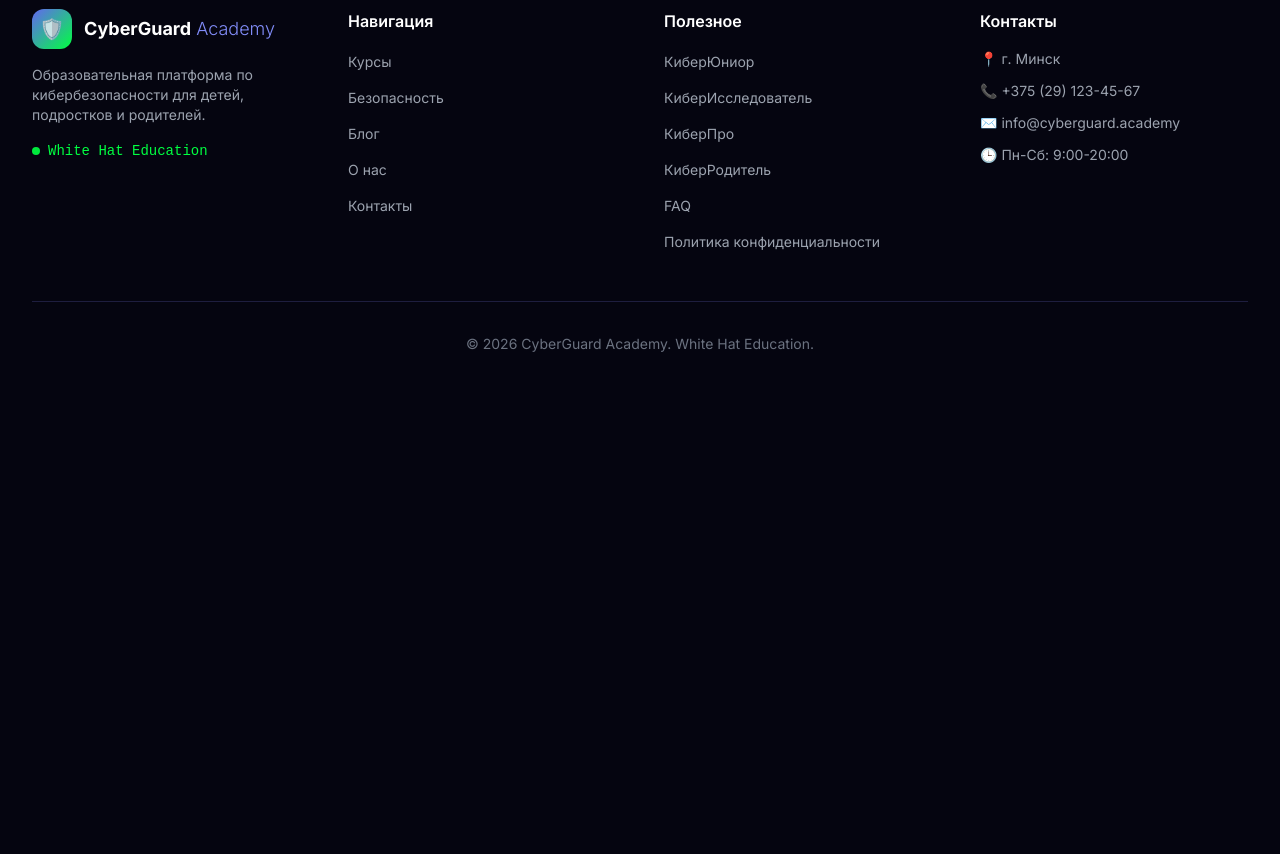
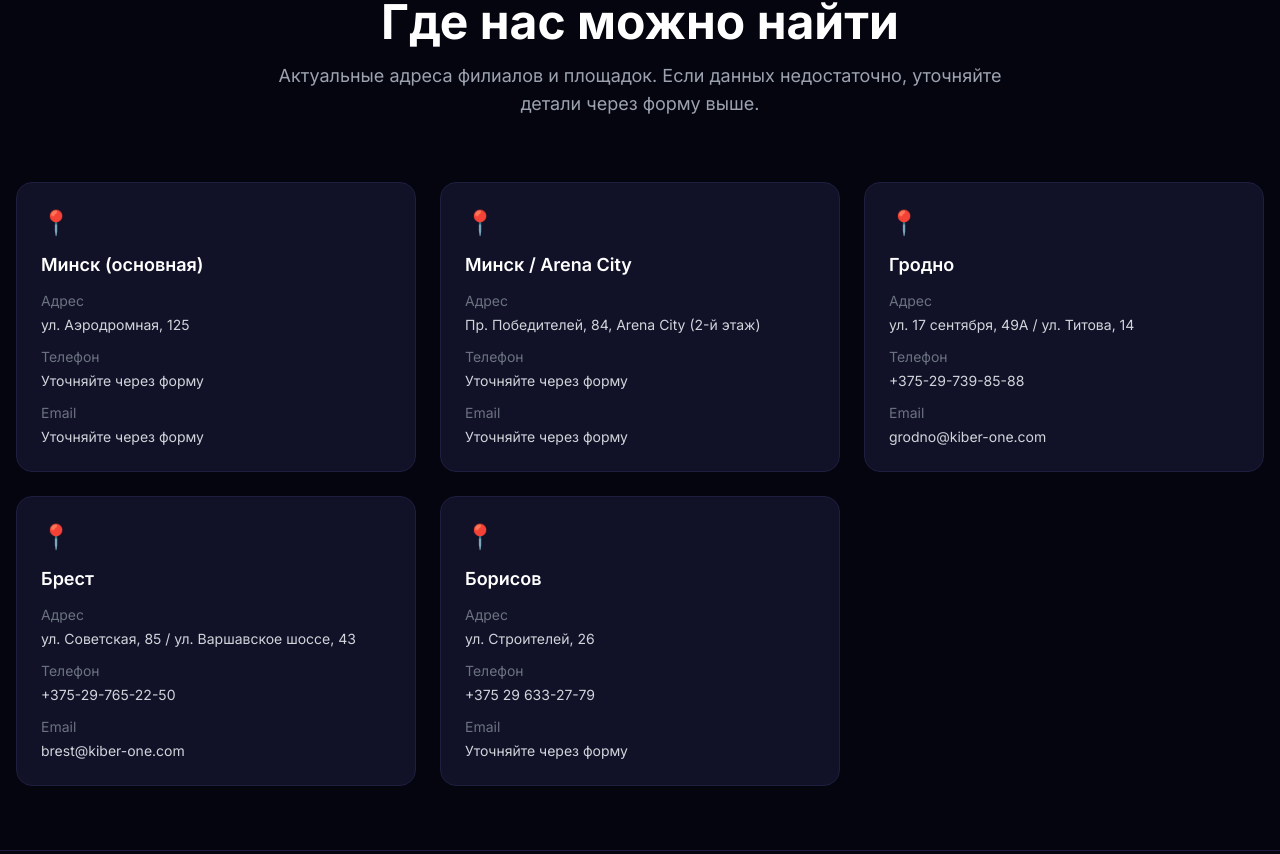
Before and after one commit to mam37bez/cyberguard-academy, a Next.js app: page /contact in a window 1280 px wide. Shown: the part 1106-1960 px from the top of the page. Before the commit the page ends 1524 px from the top, so only its background shows below. Built offline with nearby package versions, Linux system fonts and the light colour scheme.

Commit message:
Add locations section to contact page

```diff
--- a/src/app/contact/page.tsx
+++ b/src/app/contact/page.tsx
@@ -19,6 +19,39 @@ declare global {
 }
 
 const SITE_KEY = '0x4AAAAAACyDT_0NEyBK5SxM';
+
+const locations = [
+  {
+    city: 'Минск (основная)',
+    address: 'ул. Аэродромная, 125',
+    phone: 'Уточняйте через форму',
+    email: 'Уточняйте через форму',
+  },
+  {
+    city: 'Минск / Arena City',
+    address: 'Пр. Победителей, 84, Arena City (2-й этаж)',
+    phone: 'Уточняйте через форму',
+    email: 'Уточняйте через форму',
+  },
+  {
+    city: 'Гродно',
+    address: 'ул. 17 сентября, 49А / ул. Титова, 14',
+    phone: '+375-29-739-85-88',
+    email: 'grodno@kiber-one.com',
+  },
+  {
+    city: 'Брест',
+    address: 'ул. Советская, 85 / ул. Варшавское шоссе, 43',
+    phone: '+375-29-765-22-50',
+    email: 'brest@kiber-one.com',
+  },
+  {
+    city: 'Борисов',
+    address: 'ул. Строителей, 26',
+    phone: '+375 29 633-27-79',
+    email: 'Уточняйте через форму',
+  },
+];
 
 export default function ContactPage() {
   const [loading, setLoading] = useState(false);
@@ -151,15 +184,15 @@ export default function ContactPage() {
           <SectionHeading
             badge="Контакты"
             title="Свяжитесь с нами"
-            subtitle="Мы рады помочь и ответить на ваши вопросы"
+            subtitle="Мы рады помочь, ответить на вопросы и подсказать подходящую программу"
           />
 
-          <div className="grid grid-cols-1 lg:grid-cols-3 gap-12">
+          <div className="grid grid-cols-1 lg:grid-cols-3 gap-12 mb-16">
             <div className="space-y-6">
               {[
-                { i: '📍', t: 'Адрес', v: 'г. Минск' },
-                { i: '📞', t: 'Телефон', v: '+375 (29) 123-45-67' },
-                { i: '✉️', t: 'Email', v: 'info@cyberguard.academy' },
+                { i: '📍', t: 'Основная локация', v: 'г. Минск' },
+                { i: '📞', t: 'Телефон', v: 'Уточняйте через форму' },
+                { i: '✉️', t: 'Email', v: 'Уточняйте через форму' },
                 { i: '🕒', t: 'Время', v: 'Пн-Сб: 9-20' },
               ].map((x) => (
                 <Card key={x.t} variant="default">
@@ -239,6 +272,42 @@ export default function ContactPage() {
               </Card>
             </div>
           </div>
+
+          <section>
+            <SectionHeading
+              badge="Наши локации"
+              title="Где нас можно найти"
+              subtitle="Актуальные адреса филиалов и площадок. Если данных недостаточно, уточняйте детали через форму выше."
+            />
+
+            <div className="grid grid-cols-1 md:grid-cols-2 xl:grid-cols-3 gap-6">
+              {locations.map((location) => (
+                <Card key={location.city + location.address} variant="default">
+                  <CardContent>
+                    <div className="text-2xl mb-3">📍</div>
+                    <h3 className="text-lg font-semibold text-white mb-3">{location.city}</h3>
+
+                    <div className="space-y-3 text-sm">
+                      <div>
+                        <div className="text-gray-500 mb-1">Адрес</div>
+                        <div className="text-gray-300">{location.address}</div>
+                      </div>
+
+                      <div>
+                        <div className="text-gray-500 mb-1">Телефон</div>
+                        <div className="text-gray-300">{location.phone}</div>
+                      </div>
+
+                      <div>
+                        <div className="text-gray-500 mb-1">Email</div>
+                        <div className="text-gray-300 break-all">{location.email}</div>
+                      </div>
+                    </div>
+                  </CardContent>
+                </Card>
+              ))}
+            </div>
+          </section>
         </div>
       </div>
     </>
```
